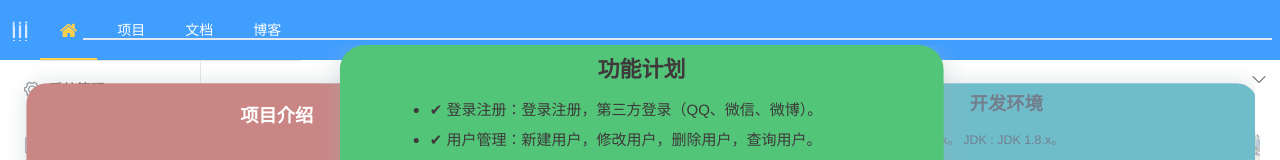
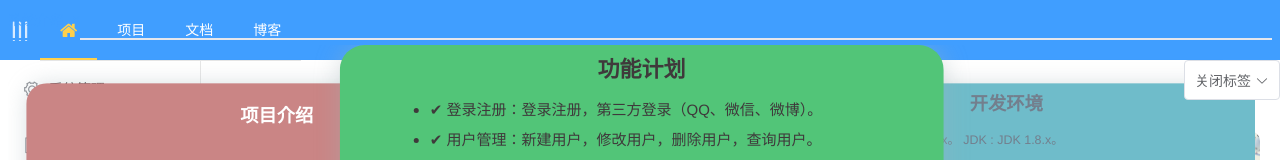
Before and after one commit to MartinTeoZhang/penguin-go-frontend, a Vue app: page /#/ in a window 1280 px wide. Shown: the top 160 px of the page. Built offline with nearby package versions, Linux system fonts and the light colour scheme; sample sign-in values are in the browser's storage.

Commit message:
enhancement: 1.解决iframe加载loading显示的问题 2.增加关闭标签页的功能

```diff
--- a/src/views/IFrame/IFrame.vue
+++ b/src/views/IFrame/IFrame.vue
@@ -1,5 +1,5 @@
 <template>
-  <div class="iframe-container">
+  <div class="iframe-container" style="width:99%;margin-top:-15px;">
     <iframe :src="src" scrolling="auto" frameborder="0" class="frame" :onload="onloaded()">
     </iframe>
   </div>
@@ -25,8 +25,9 @@
           text: "loading...",
           spinner: "el-icon-loading",
           background: "rgba(0, 0, 0, 0.5)",
-          target: document.querySelector(".iframe-container")
-        });
+          // fullscreen: false,
+          target: document.querySelector("#main-container ")
+        })
       },
       onloaded: function() {
         this.loading.close()
@@ -50,13 +51,8 @@
   .iframe-container {
     position: absolute;
     top: 60px;
-    left: 0px;
-    right: 0px;
     bottom: 0px;
-    margin-top: -29px;
     .frame {
-      position: relative;
-      top: 0px;
       width: 100%;
       height: 100%;
     }
--- a/src/views/MainContent/MainContent.vue
+++ b/src/views/MainContent/MainContent.vue
@@ -1,11 +1,13 @@
 <!-- 主内容区域 -->
 <template>
-  <div class="container" :class="$store.state.app.collapse?'menu-bar-collapse-width':'menu-bar-width'">
+  <div id="main-container" class="container" :class="$store.state.app.collapse?'menu-bar-collapse-width':'menu-bar-width'">
     <!-- 标签页 -->
     <el-tabs v-model="mainTabsActiveName" :closable="true"
              @tab-click="selectedTabHandle" @tab-remove="removeTabHandle">
-      <el-dropdown class="tabs-tools" :show-timeout="0">
-        <i class="el-icon-arrow-down"></i>
+      <el-dropdown class="tabs-tools" :show-timeout="0" trigger="click">
+        <el-button class="tabs-tools">
+          关闭标签 <i class="el-icon-arrow-down"></i>
+        </el-button>
         <el-dropdown-menu slot="dropdown">
           <el-dropdown-item @click.native="tabsCloseCurrentHandle">关闭当前标签页</el-dropdown-item>
           <el-dropdown-item @click.native="tabsCloseOtherHandle">关闭其它标签页</el-dropdown-item>
@@ -100,9 +102,10 @@
       position: fixed;
       top: 60px;
       right: 0;
+      z-index: 500;
       height: 40px;
-      padding: 0 12px;
-      font-size: 18px;
+      padding: 0 10px;
+      font-size: 14px;
       line-height: 40px;
       cursor: pointer;
     }
```
